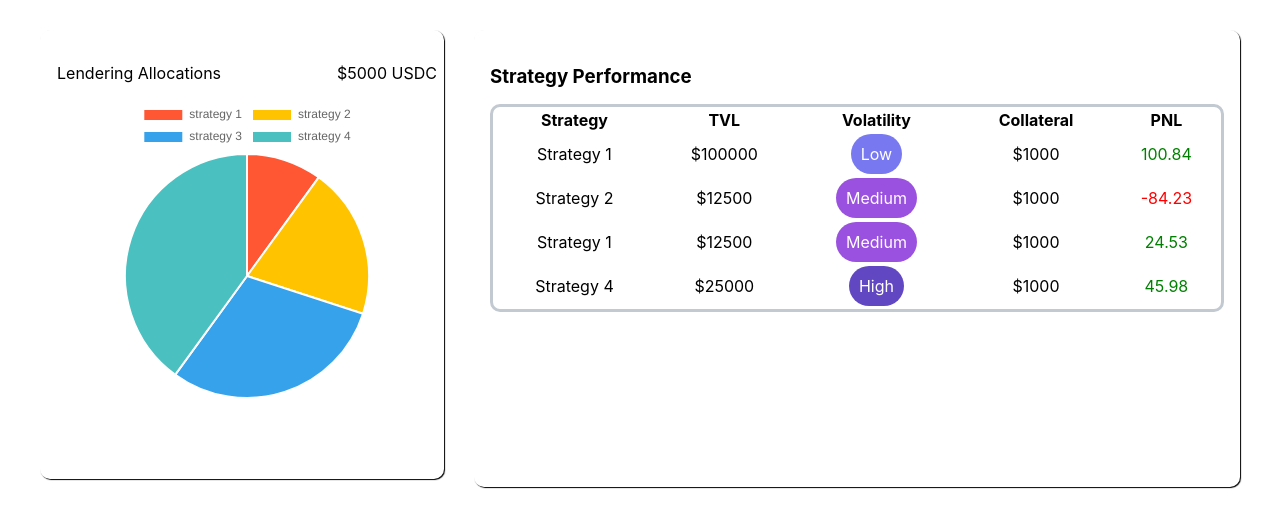
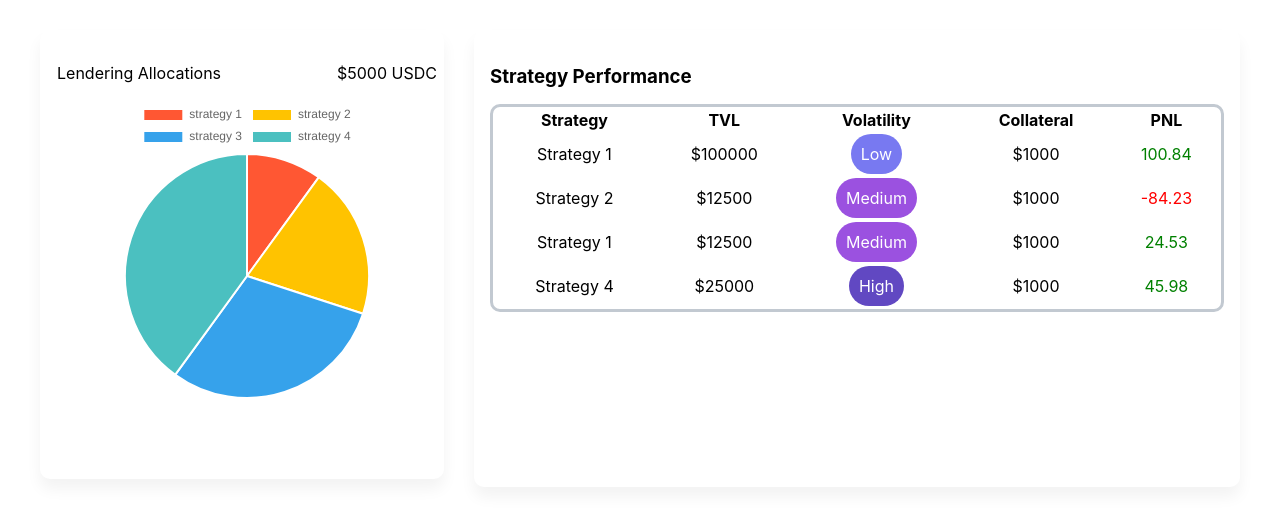
Before and after one commit to Mrdabbit/Gold-Link, a React (Create React App) app: page / in a window 1280 px wide. Shown: the top 528 px of the page. Built offline with nearby package versions, Linux system fonts and the light colour scheme.

Commit message:
box shadow

```diff
--- a/src/PieChart.jsx
+++ b/src/PieChart.jsx
@@ -20,7 +20,7 @@ const PieChart = () => {
         flexDirection: "column",
         background: "#ffffff",
         borderRadius: "10px",
-        boxShadow: " 1px 1px 1px black",
+        boxShadow: "0px 10px 15px rgba(0, 0, 0, 0.05)",
         padding: "17px 7px 7px 17px",
       }}
     >
--- a/src/Table.js
+++ b/src/Table.js
@@ -39,7 +39,7 @@ const Table = () => {
         height: "425px",
         width: "850px",
         borderRadius: "10px",
-        boxShadow: " 1px 1px 1px black",
+        boxShadow: "0px 10px 15px rgba(0, 0, 0, 0.05)",
         padding: "16px",
       }}
     >
```
